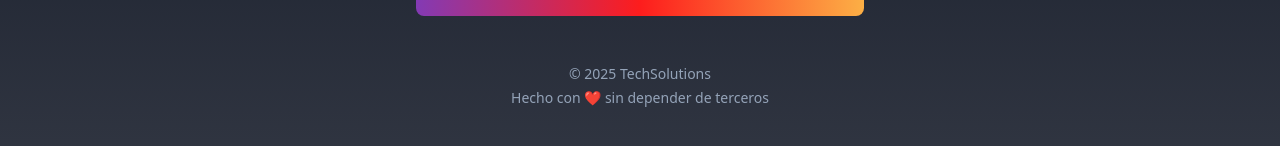
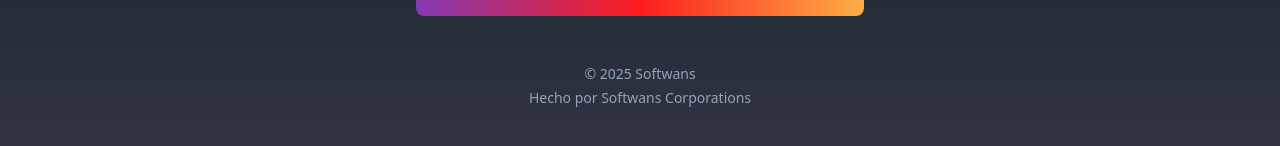
Before and after one commit to petvices/softwans, a Next.js app: page /links in a window 1280 px wide. Shown: the part 568-714 px from the top of the page. Built offline with nearby package versions, Linux system fonts and the light colour scheme.

Commit message:
Update page.tsx

```diff
--- a/app/links/page.tsx
+++ b/app/links/page.tsx
@@ -67,8 +67,8 @@ export default function LinksPage() {
 
         {/* Footer */}
         <div className="mt-12 text-center text-sm text-muted-foreground">
-          <p>© {new Date().getFullYear()} TechSolutions</p>
-          <p className="mt-1">Hecho con ❤️ sin depender de terceros</p>
+          <p>© {new Date().getFullYear()} Softwans</p>
+          <p className="mt-1">Hecho por Softwans Corporations</p>
         </div>
       </div>
     </div>
```
